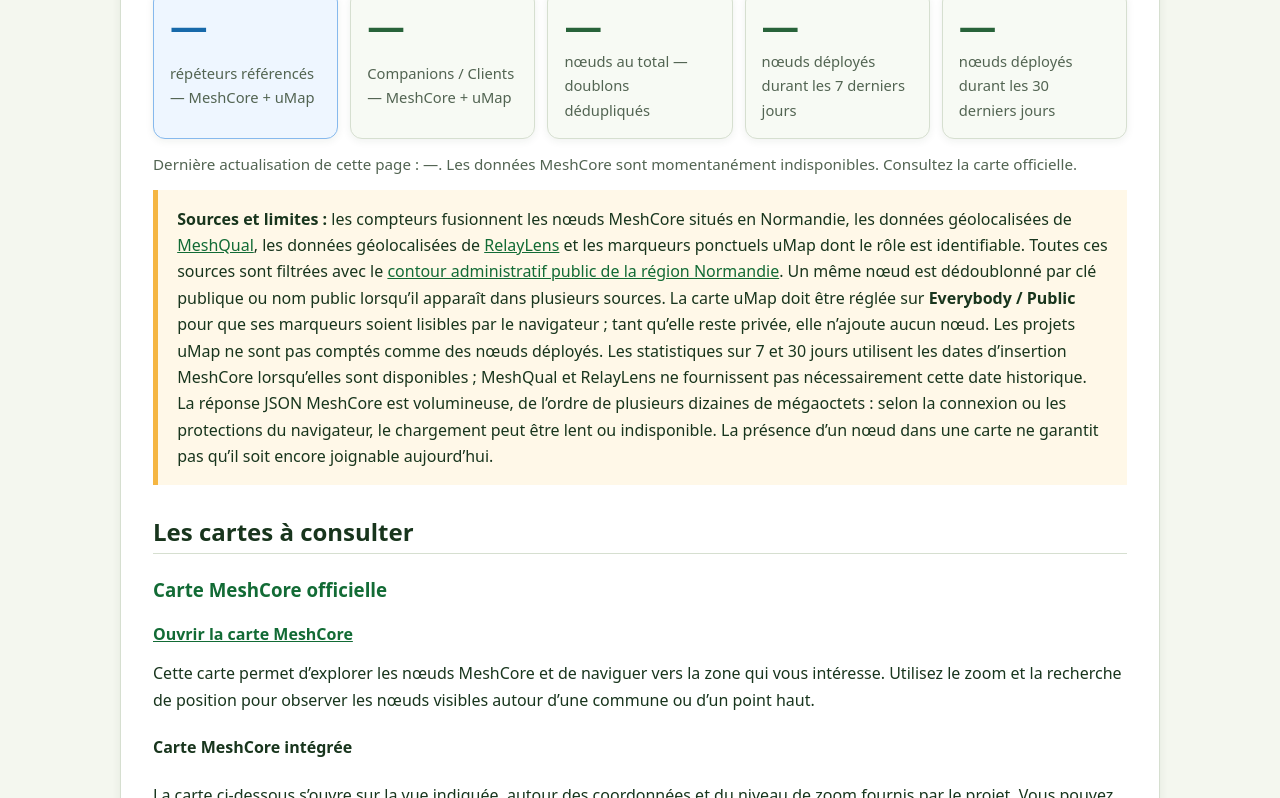
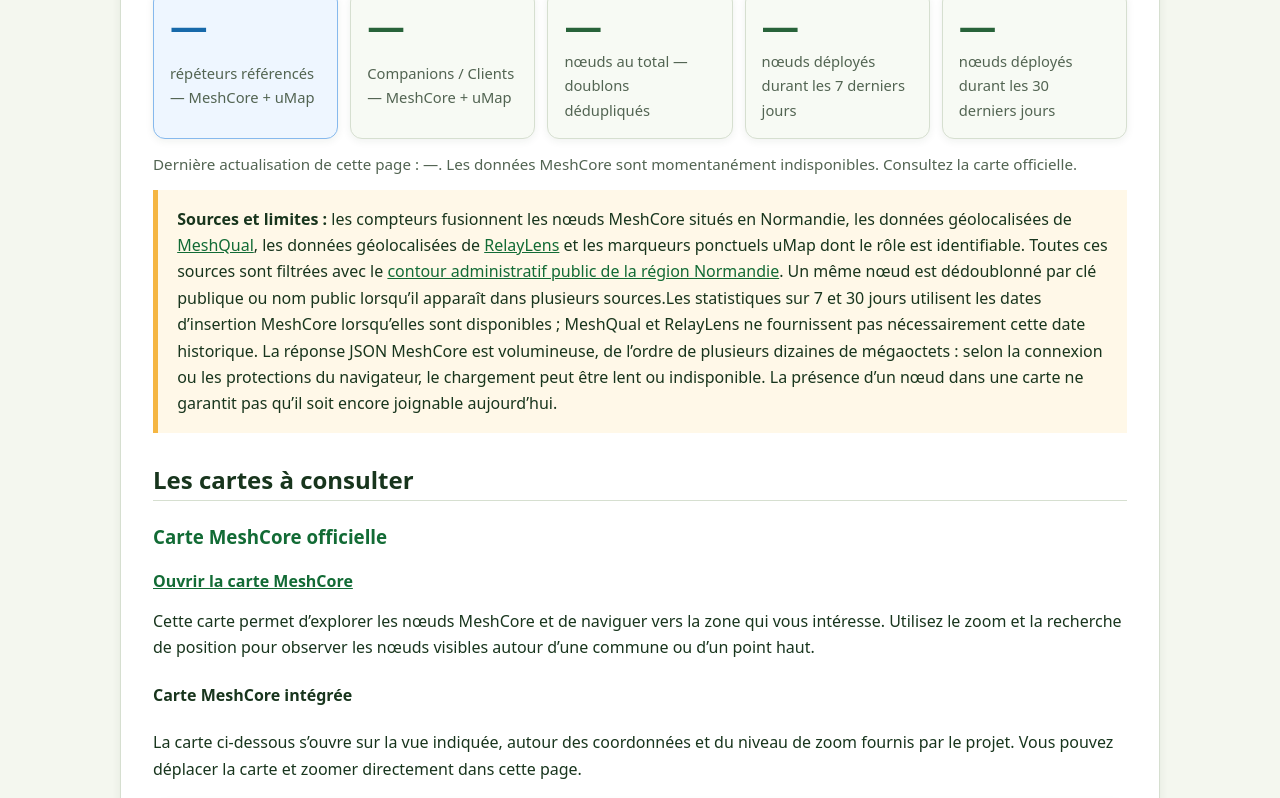
Before and after one commit to 1234LUCIUS/projet-interconnexion-normand-wiki, a Jekyll site: the page built from docs/04-carte-interactive.md, in a window 1280 px wide and 900 px high, scrolled down 876 px, cut to the strip 0-798 px from the top of the window. Built offline with Jekyll 4.4.1, drawn with Linux system fonts in a browser that asks for light colours; comment, search, counter and statistics services are not loaded; some of the changed text lies outside the part shown.

Commit message:
Fix duplicate content and update privacy note
Removed duplicate paragraph regarding sources and limitations of the MeshCore nodes in Normandy. Updated the note about publishing sensitive addresses.

```diff
--- a/docs/04-carte-interactive.md
+++ b/docs/04-carte-interactive.md
@@ -22,7 +22,7 @@ Les chiffres ci-dessous sont fusionnés à partir de l’API publique de la [car
 </div>
 <p class="muted">Dernière actualisation de cette page : <span data-node-stat="updated">—</span>. <span data-node-stat="status">Chargement des données MeshCore…</span></p>
 
-<p class="notice"><strong>Sources et limites :</strong> les compteurs fusionnent les nœuds MeshCore situés en Normandie, les données géolocalisées de <a href="https://meshqual.pmrs.fr/">MeshQual</a>, les données géolocalisées de <a href="https://relaylens.mesh.chaun14.fr/companions">RelayLens</a> et les marqueurs ponctuels uMap dont le rôle est identifiable. Toutes ces sources sont filtrées avec le <a href="https://raw.githubusercontent.com/gregoiredavid/france-geojson/master/regions/normandie/region-normandie.geojson">contour administratif public de la région Normandie</a>. Un même nœud est dédoublonné par clé publique ou nom public lorsqu’il apparaît dans plusieurs sources. La carte uMap doit être réglée sur <strong>Everybody / Public</strong> pour que ses marqueurs soient lisibles par le navigateur ; tant qu’elle reste privée, elle n’ajoute aucun nœud. Les projets uMap ne sont pas comptés comme des nœuds déployés. Les statistiques sur 7 et 30 jours utilisent les dates d’insertion MeshCore lorsqu’elles sont disponibles ; MeshQual et RelayLens ne fournissent pas nécessairement cette date historique. La réponse JSON MeshCore est volumineuse, de l’ordre de plusieurs dizaines de mégaoctets : selon la connexion ou les protections du navigateur, le chargement peut être lent ou indisponible. La présence d’un nœud dans une carte ne garantit pas qu’il soit encore joignable aujourd’hui.</p>
+<p class="notice"><strong>Sources et limites :</strong> les compteurs fusionnent les nœuds MeshCore situés en Normandie, les données géolocalisées de <a href="https://meshqual.pmrs.fr/">MeshQual</a>, les données géolocalisées de <a href="https://relaylens.mesh.chaun14.fr/companions">RelayLens</a> et les marqueurs ponctuels uMap dont le rôle est identifiable. Toutes ces sources sont filtrées avec le <a href="https://raw.githubusercontent.com/gregoiredavid/france-geojson/master/regions/normandie/region-normandie.geojson">contour administratif public de la région Normandie</a>. Un même nœud est dédoublonné par clé publique ou nom public lorsqu’il apparaît dans plusieurs sources.Les statistiques sur 7 et 30 jours utilisent les dates d’insertion MeshCore lorsqu’elles sont disponibles ; MeshQual et RelayLens ne fournissent pas nécessairement cette date historique. La réponse JSON MeshCore est volumineuse, de l’ordre de plusieurs dizaines de mégaoctets : selon la connexion ou les protections du navigateur, le chargement peut être lent ou indisponible. La présence d’un nœud dans une carte ne garantit pas qu’il soit encore joignable aujourd’hui.</p>
 
 ## Les cartes à consulter
 
@@ -52,7 +52,7 @@ MeshMap est une carte communautaire quasi temps réel des nœuds Meshtastic ente
 
 La carte uMap est prévue pour le recensement manuel des nœuds normands et des projets de pose. [Ouvrir la carte collaborative du projet](https://umap.openstreetmap.fr/fr/map/projet-dinterconnexion-normand_1488925).
 
-La carte est maintenant enregistrée. Pour l’afficher ci-dessous et inclure ses marqueurs dans les compteurs, son statut uMap doit être **Everybody / Public**. Ne publiez pas l’adresse exacte d’un domicile ou d’un site sensible.
+Ne publiez pas l’adresse exacte d’un domicile ou d’un site sensible.
 
 <div class="map-embed">
   <iframe src="https://umap.openstreetmap.fr/fr/map/projet-dinterconnexion-normand_1488925?scaleControl=true" title="Carte uMap collaborative du Projet d’Interconnexion Normand" loading="lazy" referrerpolicy="strict-origin-when-cross-origin" allowfullscreen></iframe>
```
